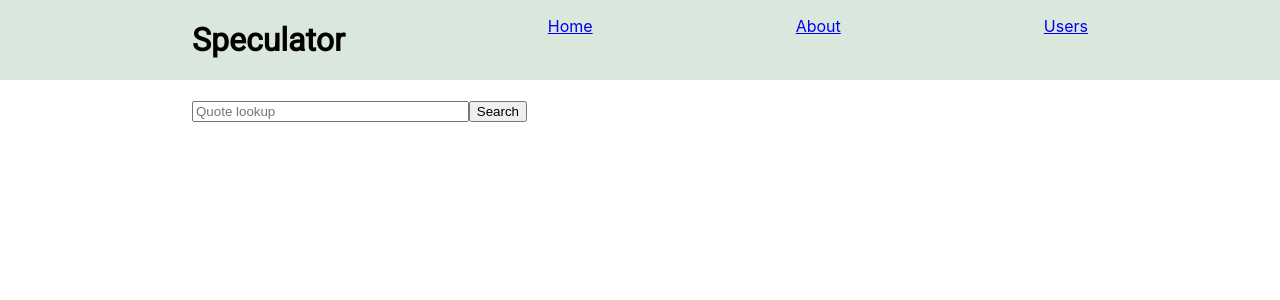
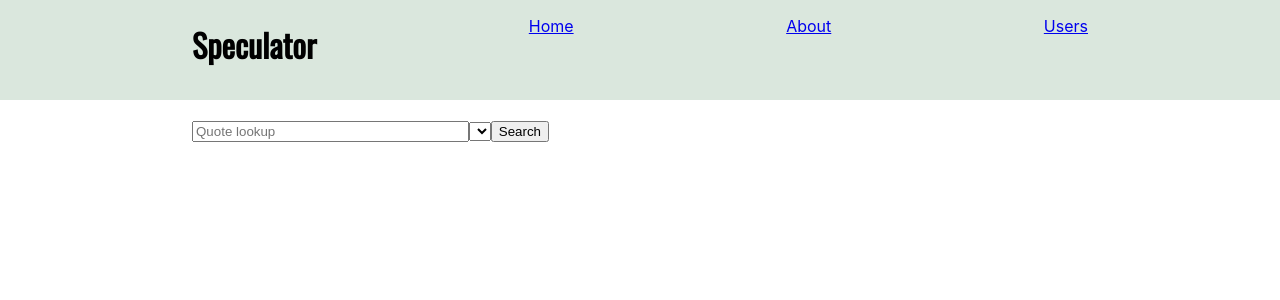
Before and after one commit to ojones311/stockmarketapp, a React (Create React App) app in the folder frontend/: page / in a window 1280 px wide. Shown: the top 300 px of the page. Built offline with nearby package versions, Linux system fonts and the light colour scheme; no server answers.

Commit message:
dtech iex symbols axios call

```diff
--- a/frontend/src/App.css
+++ b/frontend/src/App.css
@@ -1,4 +1,4 @@
-@import url('https://fonts.googleapis.com/css2?family=Roboto&family=Lato&display=swap');
+@import url('https://fonts.googleapis.com/css2?family=Roboto&family=Lato&family=Oswald&display=swap');
 
 .App {
   height: 100vh;
@@ -14,7 +14,7 @@
 .nav-bar {
   display: flex;
   background-color: #DAE7DD;
-  height: 80px;
+  height: 100px;
 }
 
 .nav-bar ul{
@@ -39,6 +39,10 @@
 }
 
 h1,h2,h3 {
+  font-family: Oswald;
+}
+
+h5 {
   font-family: Roboto;
 }
 
--- a/frontend/src/Components/SearchStockForm.jsx
+++ b/frontend/src/Components/SearchStockForm.jsx
@@ -30,11 +30,26 @@ const SearchStockForm = ({setStock, setChart,setShowChart}) => {
             console.log('err', error)
         }
     }
+    //fetch symbols and map the results to its own option tag and return
+    const fetchIEXSymbols = async () => {
+        try{
+           let response = await axios.get(`https://cloud.iexapis.com/stable/ref-data/symbols/?token=${secrets.iexKey}`)
+           console.log(response.data)
+        }catch(error){
+            console.log('err',error)
+        }
+    }
 
+    const renderDropdownOptions = () => {
+
+    }
     return (
         <div>
             <form onSubmit={handleFormSubmit}>
                 <input id='stock-search' type='text' placeholder='Quote lookup' name='stock' onChange={handleFormChange} value={values.stock || ''} required/>
+                <select>
+
+                </select>
                 <button type='submit'>Search</button>
             </form>
         </div>
```
Also changed, not shown: 1 other file (tests, documents, lock files or other folders).
